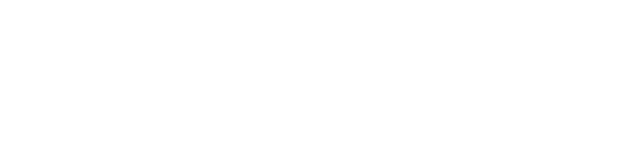
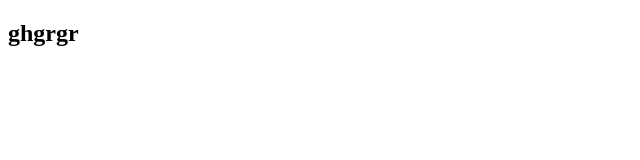
Before and after one commit to fenster01-ops/fenster01, a plain HTML site: page index.html in a window 1280 px wide. Shown: the whole page, without its empty margins (0-640 px from the left). Drawn offline with Linux system fonts and the light colour scheme.

Commit message:
copered index.html

```diff
--- a/index.html
+++ b/index.html
@@ -6,6 +6,6 @@
     <title>gfrgfgfg</title>
 </head>
 <body>
-
+    <h2>ghgrgr</h2>
 </body>
 </html>
```
